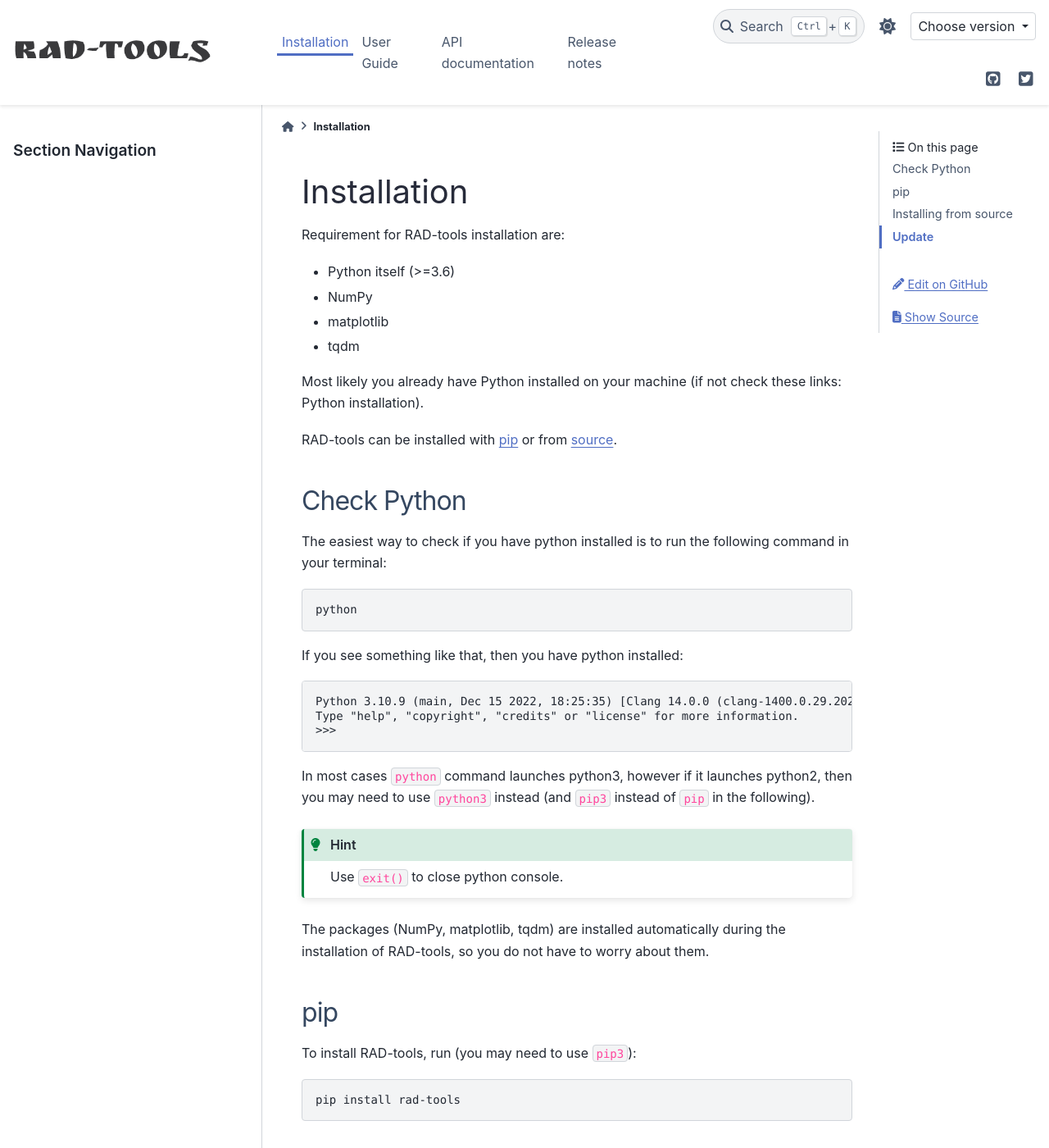
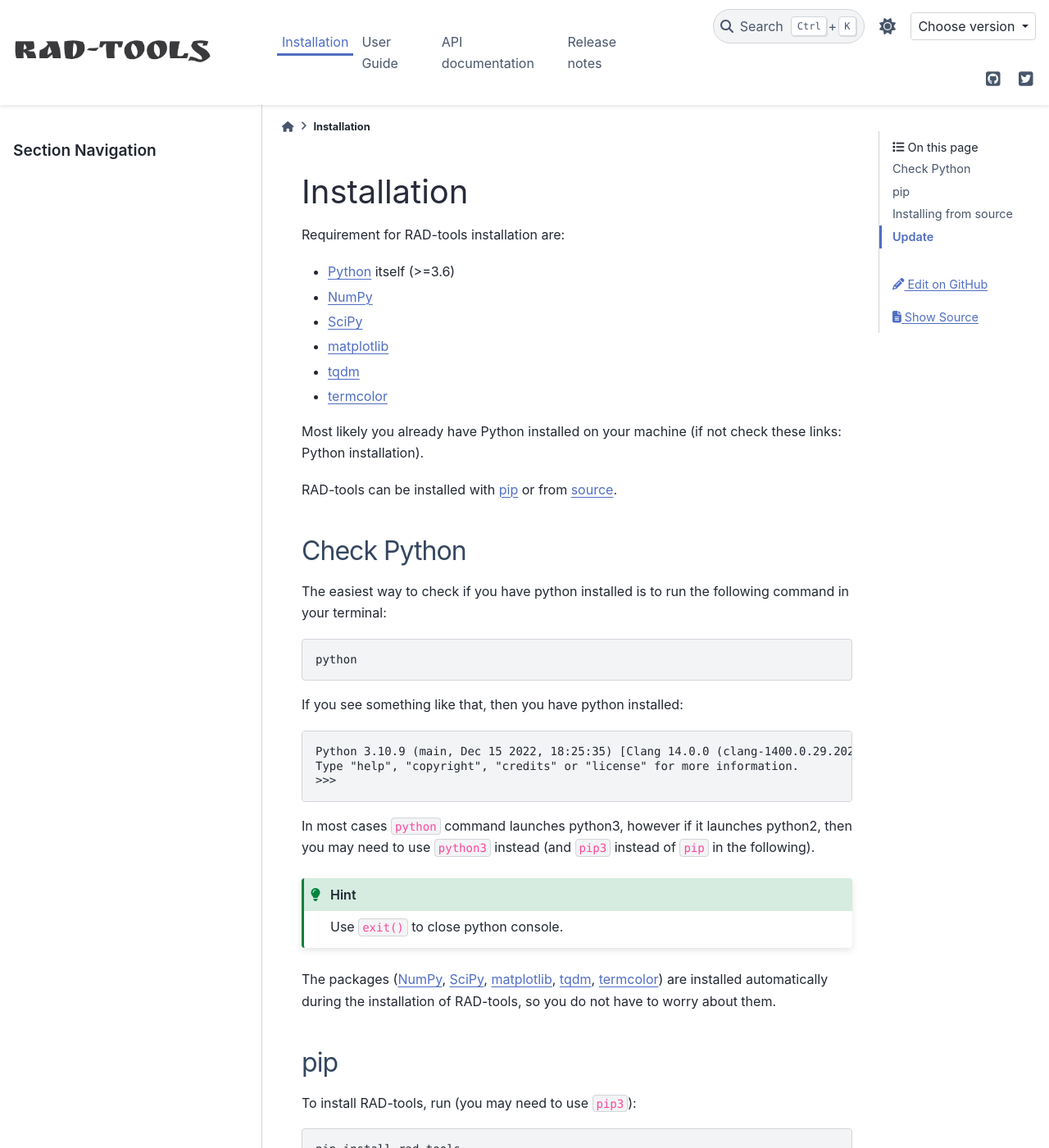
Before and after one commit to adrybakov/rad-tools, a Sphinx documentation site: the page built from docs/source/user-guide/installation.rst, in a window 1280 px wide and 1400 px high. Shown: the whole window at 82% size. Built offline with Sphinx 7.4.7 and the PyData theme 0.15.4, drawn with Linux system fonts in a browser that asks for light colours; comment, search, counter and statistics services are not loaded.

Commit message:
Fix docs

```diff
--- a/docs/requirements.txt
+++ b/docs/requirements.txt
@@ -2,6 +2,7 @@
 sphinx_copybutton
 pydata-sphinx-theme
 sphinx-design
+sphinx-gallery
 urllib3==1.26.15
 numpy
 scipy
--- a/docs/source/conf.py
+++ b/docs/source/conf.py
@@ -149,8 +149,10 @@
     "Wannier90": ("Wannier90", "http://www.wannier.org/"),
     "Python": ("Python", "https://python.org"),
     "NumPy": ("NumPy", "https://numpy.org/"),
+    "SciPy": ("SciPy", "https://scipy.org/"),
     "matplotlib": ("matplotlib", "https://matplotlib.org/"),
     "tqdm": ("tqdm", "https://tqdm.github.io/"),
+    "termcolor": ("termcolor", "https://pypi.org/project/termcolor/"),
     "Python-installation": (
         "Python installation",
         "https://wiki.python.org/moin/BeginnersGuide/Download",
--- a/docs/source/user-guide/installation.rst
+++ b/docs/source/user-guide/installation.rst
@@ -4,10 +4,12 @@
 
 Requirement for RAD-tools installation are:
 
-* |Python| itself (>=3.6)
-* |NumPy|
-* |matplotlib|
-* |tqdm|
+* |Python|_ itself (>=3.6)
+* |NumPy|_
+* |SciPy|_
+* |matplotlib|_
+* |tqdm|_
+* |termcolor|_
 
 Most likely you already have Python installed on your machine
 (if not check these links: |Python-installation|).
@@ -41,8 +43,9 @@
 .. hint::
    Use ``exit()`` to close python console.
 
-The packages (NumPy, matplotlib, tqdm) are installed automatically
-during the installation of RAD-tools, so you do not have to worry about them.
+The packages (|NumPy|_, |SciPy|_, |matplotlib|_, |tqdm|_, |termcolor|_)
+are installed automatically during the installation of RAD-tools,
+so you do not have to worry about them.
 
 .. _installation-pip:
 
--- a/setup.py
+++ b/setup.py
@@ -29,7 +29,7 @@
         "scripts/rad-identify-wannier-centres.py",
         "scripts/compute-energies.py",
     ],
-    install_requires=["numpy", "matplotlib", "tqdm", "termcolor", "scipy"],
+    install_requires=["numpy", "matplotlib", "scipy", "tqdm", "termcolor"],
     classifiers=[
         "Development Status :: 3 - Alpha",
         "Programming Language :: Python :: 3",
```
Also changed, not shown: README.rst (+6 -4 lines), environment.txt (+6 -7 lines).
